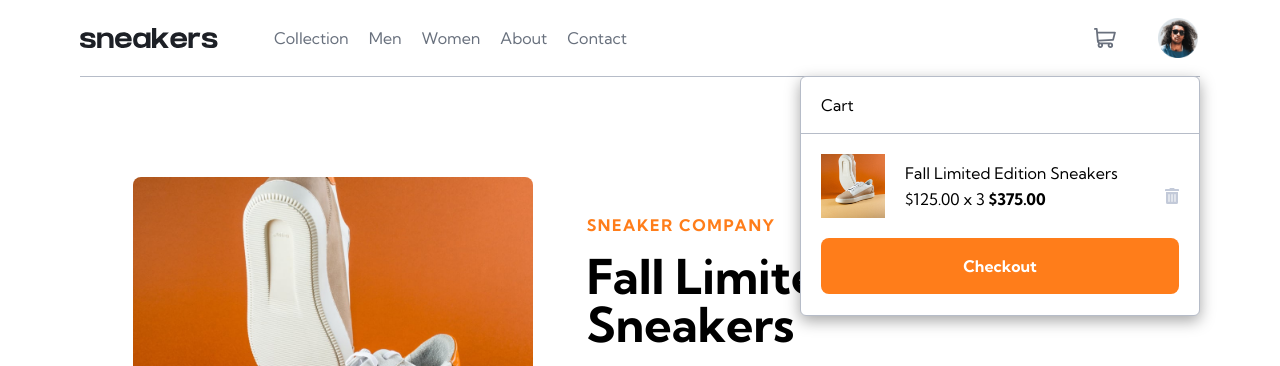
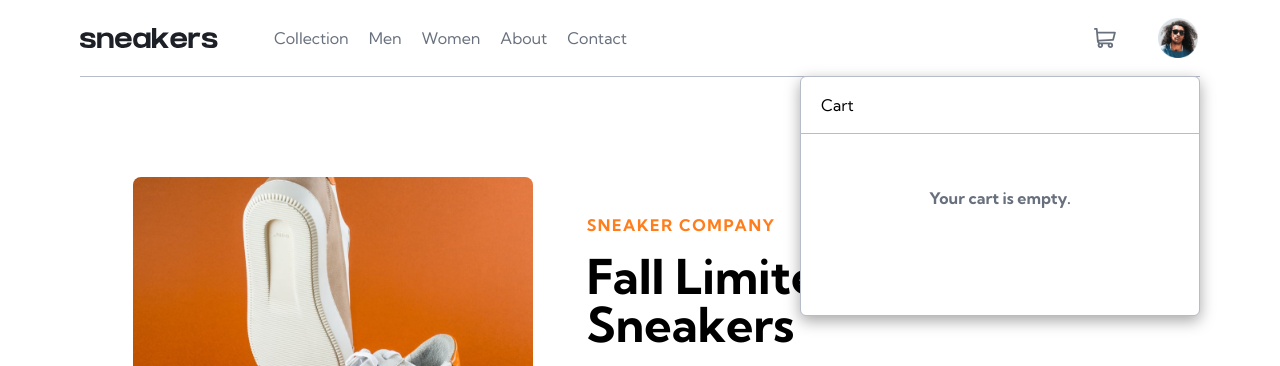
Before and after one commit to sandro21-glitch/product-page-ts, a React (Vite) app: page / in a window 1280 px wide. Both pictures are taken after a click on the picture 1105 px from the left and 38 px from the top of the page. Shown: the top 366 px of the page. Built offline with nearby package versions, Linux system fonts and the light colour scheme.

Commit message:
feat: Enhance CartPopup component with dynamic cart content and handling

```diff
--- a/src/ui/CartPopup.tsx
+++ b/src/ui/CartPopup.tsx
@@ -1,17 +1,19 @@
 import CartItems from "../features/CartItems/CartItems";
 
 type CartPopupType = {
+  handleRemoveItem: () => void;
   openCart: boolean;
+  cartItem: { name: string; amount: number; price: number };
 };
 
-const CartPopup = ({ openCart }: CartPopupType) => {
+const CartPopup = ({ openCart, cartItem, handleRemoveItem }: CartPopupType) => {
   return (
     <div
       className={`
         ${openCart ? "block" : "hidden"} rounded-md
 
         absolute right-0 md:right-0 left-0 md:left-auto border border-Grayishblue top-full
-        w-[90%] m-auto bg-white
+        w-[90%] m-auto bg-white z-[1]
         md:w-[25rem] h-[15rem] md:h-13 shadow-ShadowBottom
         `}
     >
@@ -19,7 +21,13 @@ const CartPopup = ({ openCart }: CartPopupType) => {
         <h6>Cart</h6>
       </div>
       {/* cart content */}
-      <CartItems />
+      {cartItem.amount < 1 ? (
+        <p className="flex items-center justify-center mt-14 font-bold text-Darkgrayishblue">
+          Your cart is empty.
+        </p>
+      ) : (
+        <CartItems cartItem={cartItem} handleRemoveItem={handleRemoveItem} />
+      )}
     </div>
   );
 };
```
